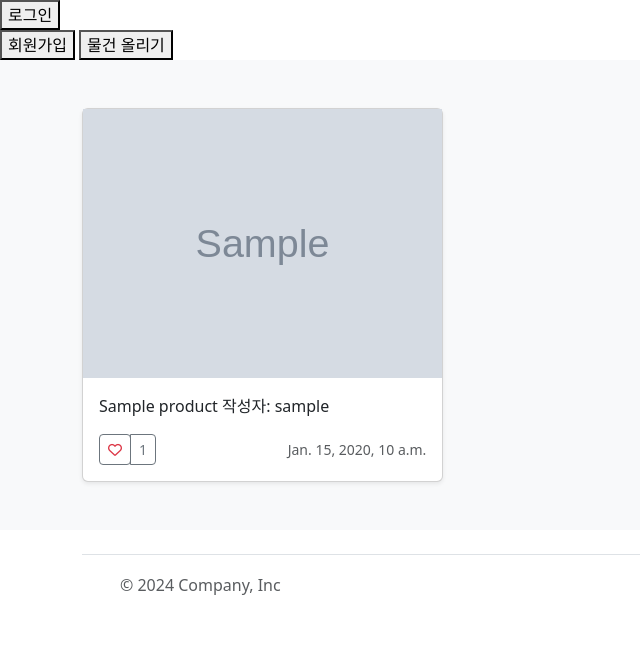
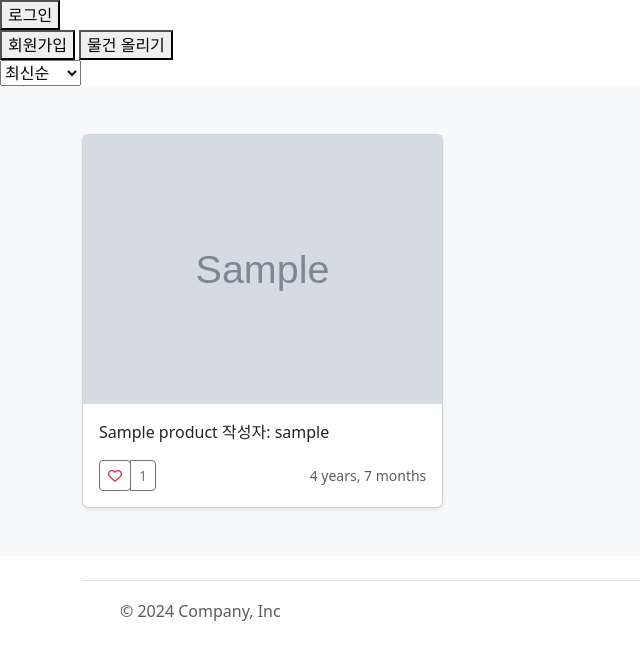
Before and after one commit to DoosamGwak/Django_team_project, a Django app: page /products/ in a window 1280 px wide. Shown: the part 56-716 px from the top of the page, without its empty margins (0-640 px from the left). Run offline with Django 4.2, Linux system fonts and the light colour scheme; tables that the repository leaves empty hold one stand-in row (values such as "Sample post"); grey boxes marked "Sample" are stand-in pictures; some libraries are stand-ins or nearby versions.

Commit message:
feat&fix: 정렬기능 추가 및 템플릿 수정
1. 정렬기능 추가
  -최신순, 좋아요순
  -select option 고정 문제 해결
2. 생성시간 출력값 변경
  -created time -> timesince

```diff
--- a/products/templates/products/products.html
+++ b/products/templates/products/products.html
@@ -97,6 +97,14 @@
   </style>
 
 
+<form action="{% url "products:products" %}" mothod='get'>
+    <div class='col-4'>
+        <select name="sort" id="sort" onchange="this.form.submit()">
+            <option value="recent" id="recent" {% if not request.GET.sort %}selected{% endif %}>최신순</option>
+            <option value="like" id="like" {% if request.GET.sort == 'like' %}selected{% endif %}>좋아요순</option>
+        </select>
+    </div>
+</form>
 
 <div class="album py-5 bg-body-tertiary">
     {% for product in products %}
@@ -132,7 +140,7 @@
                   {% endif %}
                   <button type="button" class="btn btn-sm btn-outline-secondary">{{product.user_like.count}}</button>
                 </div>
-                <small class="text-body-secondary">{{ product.created_at }}</small>
+                <small class="text-body-secondary">{{ product.created_at|timesince }}</small>
               </div>
             </div>
           </div>
--- a/products/templates/products/update.html
+++ b/products/templates/products/update.html
@@ -5,7 +5,7 @@
 
 <form action="{% url 'products:update' product.pk%}" method='POST'>
     {% csrf_token %}
-    {{form.as_p}}
+    {{ form.as_p}}
     <input type="submit" value='수정'>
 </form>
 
--- a/products/views.py
+++ b/products/views.py
@@ -1,14 +1,22 @@
 from django.shortcuts import render, redirect, get_object_or_404
 from .forms import ProductForm
 from .models import Product
+from django.db.models import Count
 from django.views.decorators.http import require_http_methods, require_POST
 from django.contrib.auth.decorators import login_required
 
 
 
 def products(request):
-    products = Product.objects.all().order_by('-pk')
-    context = {'products': products}
+    sort = request.GET.get('sort','')
+    if sort == 'like':
+        products = Product.objects.annotate(like_count = Count('user_like')).order_by('-like_count','-pk')
+    else:
+        products = Product.objects.order_by('-pk')
+    context = {
+        'products': products,
+        'sort': sort
+    }
     return render(request, 'products/products.html', context)
 
 
```
